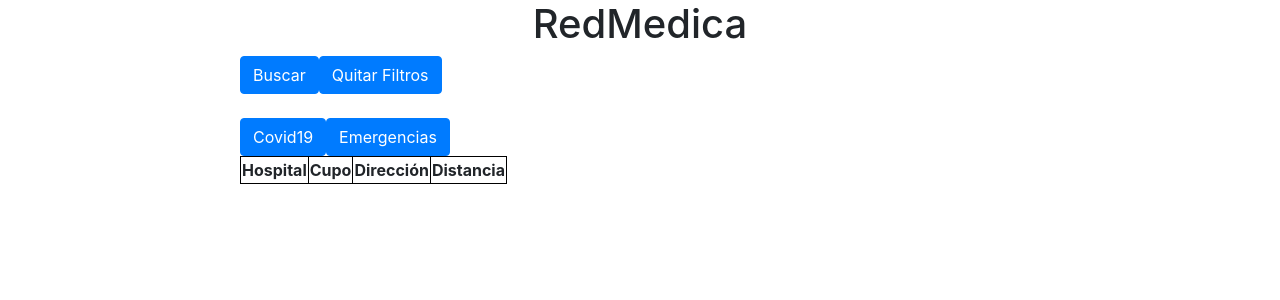
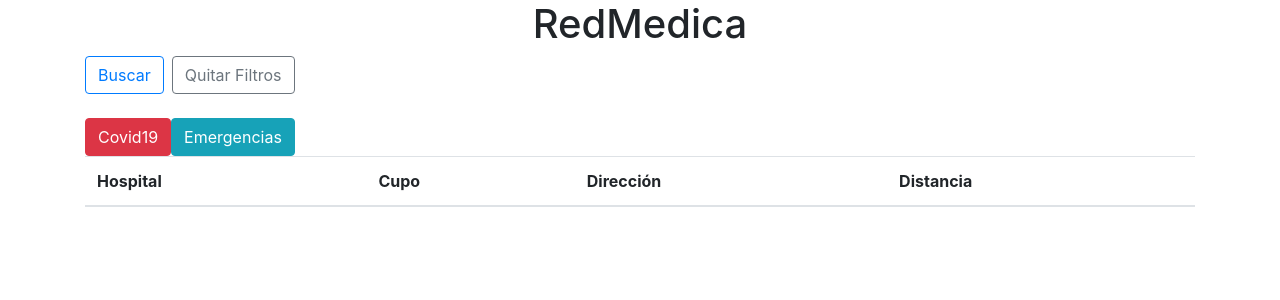
Before and after one commit to tomatovalley/salud-red_medica, a Vue app in the folder client/: page / in a window 1280 px wide. Shown: the top 300 px of the page. Built offline with nearby package versions, Linux system fonts and the light colour scheme; what vuefire would draw is missing.

Commit message:
Cambiando estilos

```diff
--- a/client/src/App.vue
+++ b/client/src/App.vue
@@ -1,5 +1,5 @@
 <template>
-  <div id="app">
+  <div id="app" class="container">
     <h1 class="text-center">RedMedica</h1>
     <div>
       <!-- <select v-model="filtro.pais">
@@ -13,7 +13,7 @@
         <option>Estados Unidos</option>
       </select> -->
 
-      <select v-model="filtro.ciudad" v-if="ciudades">
+      <select v-model="filtro.ciudad" v-if="ciudades" class="form-control d-inline-block mr-4" style="width: 200px">
         <option value="" disabled selected hidden>Elije la ciudad</option>
         <option
           v-for="ciudad in ciudades"
@@ -22,13 +22,13 @@
         >{{ ciudad.nombre }}</option>
       </select>
 
-      <button class="btn btn-primary" type="button" @click="applySearch">Buscar </button>
-      <button class="btn btn-primary" type="button" @click="removeFilters">Quitar Filtros </button>
+      <button class="btn btn-outline-primary mr-2" type="button" @click="applySearch">Buscar </button>
+      <button class="btn btn-outline-secondary" type="button" @click="removeFilters">Quitar Filtros </button>
     </div>
       <br>
-    <button class="btn btn-primary" type="button" @click="section = 'Covid19'">Covid19 </button>
-    <button class="btn btn-primary" type="button" @click="section = 'Emergencias'">Emergencias </button>
-    <table striped hover :items="items" :fields="fields">
+    <button class="btn btn-danger" type="button" @click="section = 'Covid19'">Covid19 </button>
+    <button class="btn btn-info" type="button" @click="section = 'Emergencias'">Emergencias </button>
+    <table class="table">
       <thead>
         <tr>
           <th>Hospital</th>
@@ -132,25 +132,3 @@ export default {
 
 }
 </script>
-
-
-<style>
-#app {
-  padding: 0 15rem;
-}
-
-.text-center {
-  text-align: center;
-}
-
-table,
-th,
-td {
-  border: 1px solid black;
-  border-collapse: collapse;
-}
-
-select {
-  margin: 0 1rem;
-}
-</style>
```
